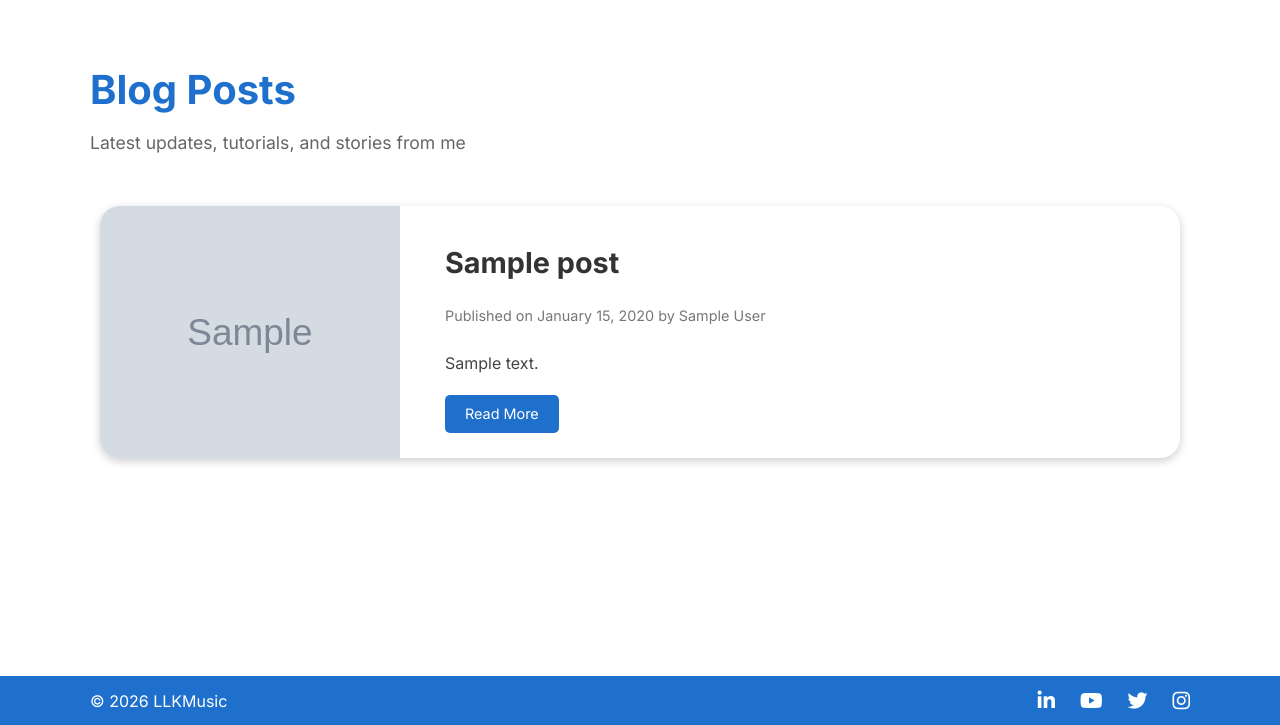
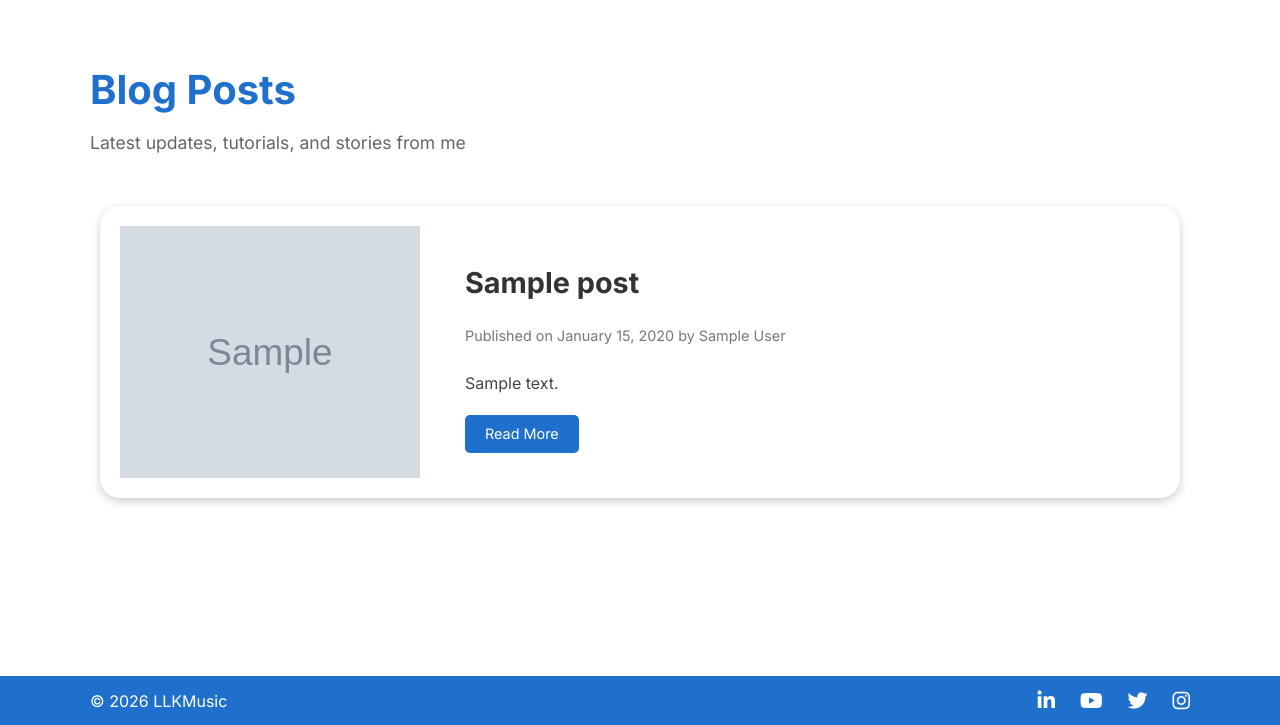
Before and after one commit to kkadzielawa/llkmusic, a Django app: page /blog/ in a window 1280 px wide. Shown: the part 75-800 px from the top of the page. Run offline with Django 4.2, Linux system fonts and the light colour scheme; tables that the repository leaves empty hold one stand-in row (values such as "Sample post"); grey boxes marked "Sample" are stand-in pictures; some libraries are stand-ins or nearby versions.

Commit message:
fixing layout issues; (#9)

```diff
--- a/static/css/style.css
+++ b/static/css/style.css
@@ -101,6 +101,13 @@ img {
     position: relative;
     top: 30px;
     height: 450px;
+}
+
+.showcase-actions {
+    display: flex;
+    flex-wrap: wrap;
+    gap: 16px;
+    margin-top: 24px;
 }
 
 .form-control label,
@@ -667,6 +674,55 @@ textarea:focus {
     overflow: hidden;
 }
 
+.blog-post-list {
+    display: flex;
+    flex-direction: column;
+    gap: 30px;
+}
+
+.blog-post-card {
+    display: flex;
+    flex-direction: row;
+    gap: 20px;
+    align-items: stretch;
+    overflow: hidden;
+    padding: 0;
+}
+
+.blog-post-card__media {
+    flex: 1;
+    max-width: 300px;
+    min-height: 200px;
+    background: #eee;
+}
+
+.blog-post-card__image {
+    width: 100%;
+    height: 100%;
+    display: block;
+    object-fit: cover;
+}
+
+.blog-post-card__body {
+    flex: 2;
+    padding: 25px;
+    display: flex;
+    flex-direction: column;
+    justify-content: center;
+}
+
+.blog-detail-image {
+    margin-bottom: 30px;
+    border-radius: 10px;
+    background: #eee;
+}
+
+.blog-detail-image__img {
+    width: 100%;
+    height: auto;
+    display: block;
+}
+
 
 /* Footer */
 
@@ -787,6 +843,23 @@ footer ul li a i {
         text-align: center;
         margin-top: 40px;
     }
+    .showcase-actions {
+        flex-direction: column;
+        align-items: center;
+        gap: 18px;
+    }
+    .blog-post-card {
+        flex-direction: column;
+    }
+    .blog-post-card__media {
+        max-width: none;
+        min-height: auto;
+    }
+    .blog-post-card__image {
+        height: auto;
+        max-height: 360px;
+        object-fit: contain;
+    }
     .about-me-photo {
         margin:auto;
     }
--- a/templates/blog/post_detail.html
+++ b/templates/blog/post_detail.html
@@ -17,8 +17,8 @@
             </div>
 
             {% if post.featured_image %}
-            <div style="margin-bottom: 30px; border-radius: 10px; overflow: hidden; max-height: 500px; background: #eee;">
-                <img src="{{ post.featured_image.url }}" alt="{{ post.title }}" style="width: 100%; height: auto; display: block; object-fit: cover;">
+            <div class="blog-detail-image">
+                <img src="{{ post.featured_image.url }}" alt="{{ post.title }}" class="blog-detail-image__img">
             </div>
             {% endif %}
 
--- a/templates/blog/post_list.html
+++ b/templates/blog/post_list.html
@@ -9,17 +9,16 @@
         <p style="margin-bottom: 40px; color: #666; font-size: 1.1rem;">Latest updates, tutorials, and stories from me
         </p>
 
-        <div style="display: flex; flex-direction: column; gap: 30px;">
+        <div class="blog-post-list">
             {% for post in posts %}
-            <article class="card"
-                style="display: flex; flex-direction: row; gap: 20px; align-items: stretch; overflow: hidden; padding: 0;">
+            <article class="card blog-post-card">
                 {% if post.featured_image %}
-                <div style="flex: 1; max-width: 300px; min-height: 200px; background: #eee;">
+                <div class="blog-post-card__media">
                     <img src="{{ post.featured_image.url }}" alt="{{ post.title }}"
-                        style="width: 100%; height: 100%; object-fit: cover; display: block;">
+                        class="blog-post-card__image">
                 </div>
                 {% endif %}
-                <div style="flex: 2; padding: 25px; display: flex; flex-direction: column; justify-content: center;">
+                <div class="blog-post-card__body">
                     <h2 style="font-size: 1.8rem; margin-bottom: 10px;"><a href="{% url 'blog:post_detail' post.slug %}"
                             style="color: #333; transition: color 0.2s;">{{ post.title }}</a></h2>
                     <p style="font-size: 0.9rem; color: #777; margin-bottom: 15px;">Published on {{ post.created_at|date:"F d, Y" }} by {{ post.author.get_full_name|default:post.author.username }}
--- a/templates/home.html
+++ b/templates/home.html
@@ -11,8 +11,10 @@
         <div class="showcase-text">
             <h1>Welcome to LLKMusic</h1>
             <p>Unique place to share the joy of blues & jazz</p>
-            <a href="{% url 'blog:post_list' %}" class="btn btn-outline">Read Blog</a>
-            <a href="{% url 'courses' %}" class="btn btn-outline">View Courses</a>
+            <div class="showcase-actions">
+                <a href="{% url 'blog:post_list' %}" class="btn btn-outline">Read Blog</a>
+                <a href="{% url 'courses' %}" class="btn btn-outline">View Courses</a>
+            </div>
         </div>
         <div class="showcase-form card" id="contact">
             <h2>Contact Me</h2>
```
